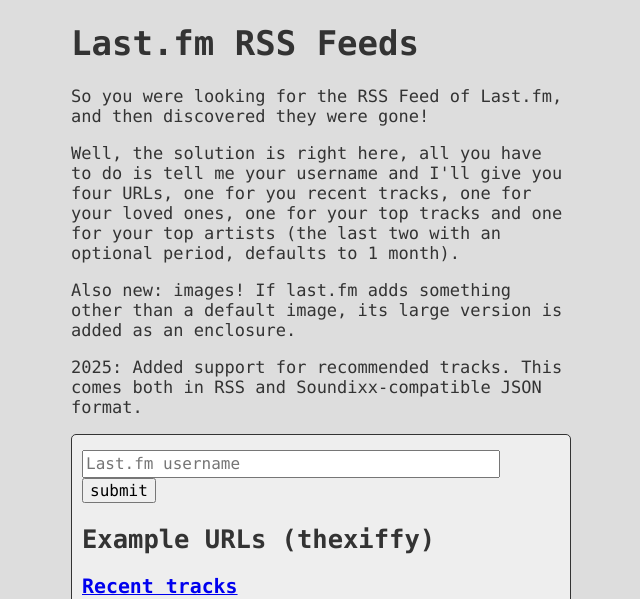
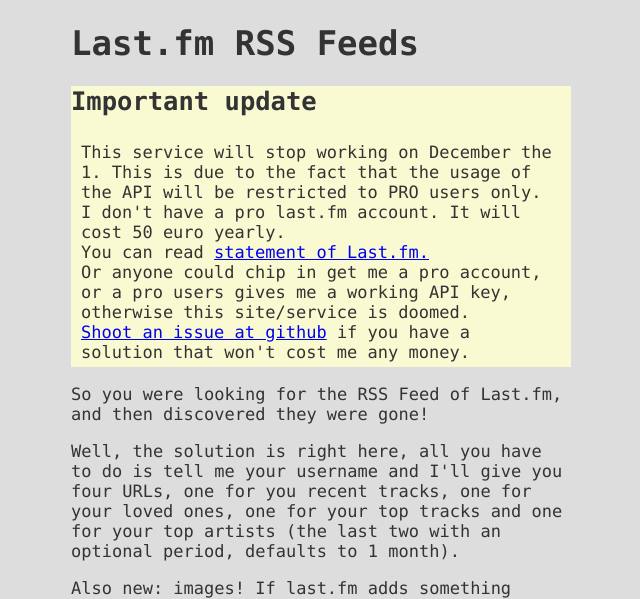
Before and after one commit to xiffy/lfm, a Flask app: page / in a window 1280 px wide. Shown: the top 599 px of the page, without its empty margins (319-959 px from the left). Run offline with Flask 3, Linux system fonts and the light colour scheme.

Commit message:
This is the end

```diff
--- a/lfm/templates/home.html
+++ b/lfm/templates/home.html
@@ -10,6 +10,18 @@
 </head>
 <body class="content">
 <h1>Last.fm RSS Feeds</h1>
+<div style="background: lightgoldenrodyellow">
+    <h2>Important update</h2>
+    <p style="padding: 5px 10px;">This service will stop working on December the 1. This is due to the fact that the usage of the
+    API will be restricted to PRO users only. I don't have a pro last.fm account.
+    It will cost 50 euro yearly. <br>
+    You can read <a href="https://mailchi.mp/940a36e16f7c/your-scrobbles-built-this-6255369?e=1f848af891">
+            statement of Last.fm.</a><br>
+        Or anyone could chip in get me a pro account, or a pro users gives me a working API key, otherwise this site/service
+        is doomed.<br>
+        <a href="https://github.com/xiffy/lfm/issues">Shoot an issue at github</a> if you have a solution that won't cost me any money.
+    </p>
+</div>
 <p>So you were looking for the RSS Feed of Last.fm, and then discovered they were gone!</p>
 <p>Well, the solution is right here, all you have to do is tell me your username and I'll give you four URLs,
     one for you recent tracks, one for your loved ones, one for your top tracks and one for your top artists (the last two with an optional period, defaults to 1 month).</p>
```
